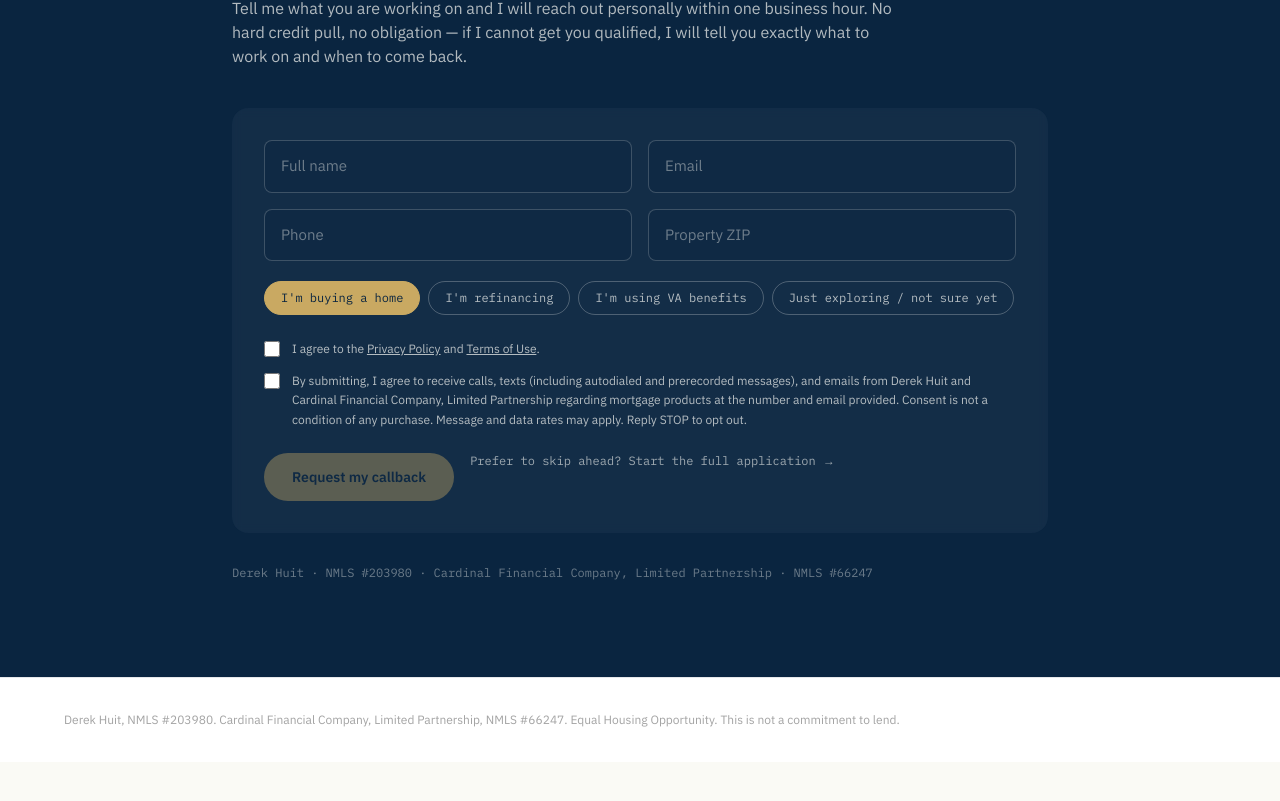
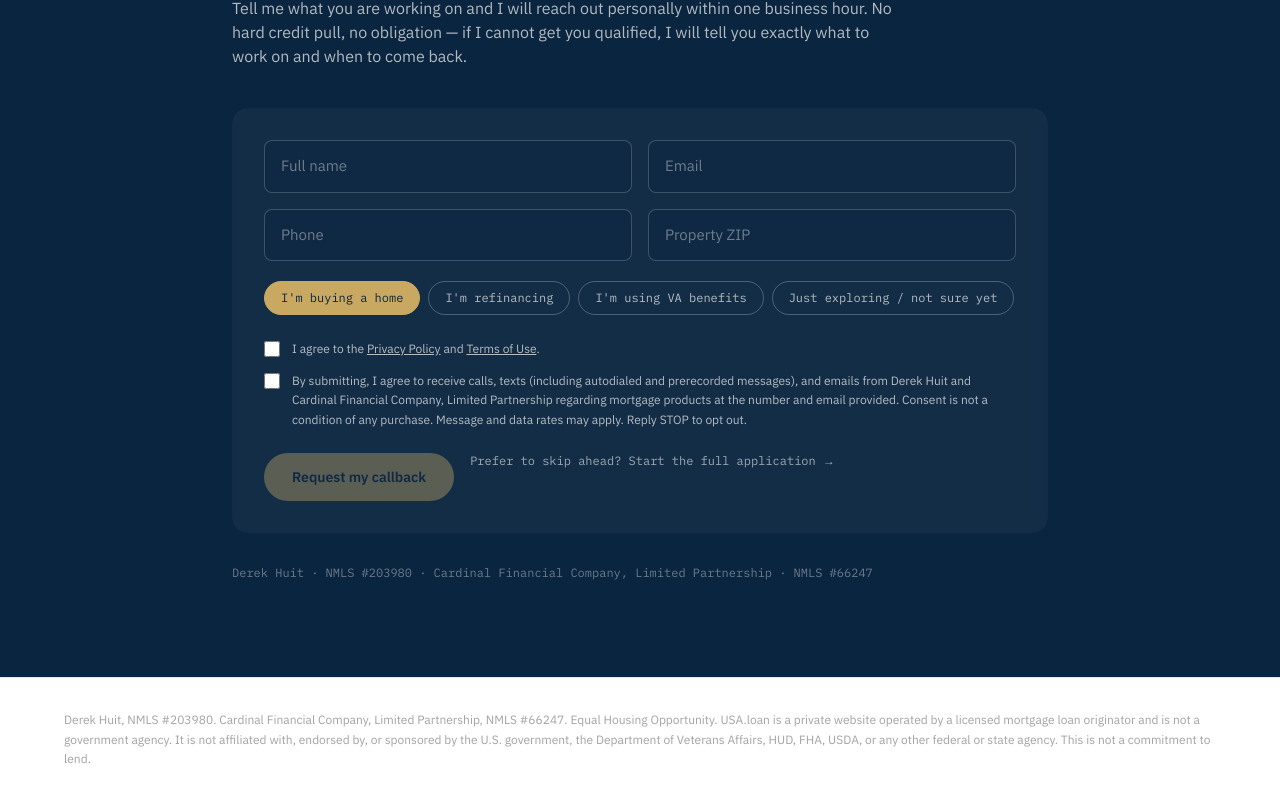
Before and after one commit to derekhuit-afk/usa-loan, a Next.js app: page /learn in a window 1280 px wide. Shown: the part 1250-2051 px from the top of the page. Before the commit the page ends 2012 px from the top, so only its background shows below. Built offline with nearby package versions, Linux system fonts and the light colour scheme.

Commit message:
UDAAP: government-affiliation disclaimer in compliance footer, all templates

```diff
--- a/app/learn/[slug]/page.tsx
+++ b/app/learn/[slug]/page.tsx
@@ -231,7 +231,7 @@ export default function LearnPost({ params }: { params: { slug: string } }) {
       <div className="border-t border-navy/10 bg-white px-6 py-8 md:px-10">
         <p className="mx-auto max-w-6xl text-xs leading-relaxed text-ink/40">
           Derek Huit, NMLS #203980. Cardinal Financial Company, Limited Partnership, NMLS #66247.
-          Equal Housing Opportunity. This is not a commitment to lend. All loans subject to credit approval,
+          Equal Housing Opportunity. USA.loan is a private website operated by a licensed mortgage loan originator and is not a government agency. It is not affiliated with, endorsed by, or sponsored by the U.S. government, the Department of Veterans Affairs, HUD, FHA, USDA, or any other federal or state agency. This is not a commitment to lend. All loans subject to credit approval,
           underwriting, and appraisal.
           {isDscr && " " + DSCR_DISCLOSURE}
         </p>
--- a/app/learn/page.tsx
+++ b/app/learn/page.tsx
@@ -104,7 +104,7 @@ export default function LearnIndex() {
       <div className="border-t border-navy/10 bg-white px-6 py-8 md:px-10">
         <p className="mx-auto max-w-6xl text-xs leading-relaxed text-ink/40">
           Derek Huit, NMLS #203980. Cardinal Financial Company, Limited Partnership, NMLS #66247.
-          Equal Housing Opportunity. This is not a commitment to lend.
+          Equal Housing Opportunity. USA.loan is a private website operated by a licensed mortgage loan originator and is not a government agency. It is not affiliated with, endorsed by, or sponsored by the U.S. government, the Department of Veterans Affairs, HUD, FHA, USDA, or any other federal or state agency. This is not a commitment to lend.
         </p>
       </div>
     </main>
--- a/app/page.tsx
+++ b/app/page.tsx
@@ -709,7 +709,7 @@ function Footer() {
 
         <div className="mt-12 border-t border-cream/10 pt-8 text-xs leading-relaxed text-cream/40">
           <p>
-            ⌂ Equal Housing Opportunity. Derek Huit, NMLS #203980, is licensed in Alaska, Florida, Georgia, Illinois, Indiana,
+            ⌂ Equal Housing Opportunity. USA.loan is a private website operated by a licensed mortgage loan originator and is not a government agency. It is not affiliated with, endorsed by, or sponsored by the U.S. government, the Department of Veterans Affairs, HUD, FHA, USDA, or any other federal or state agency. Derek Huit, NMLS #203980, is licensed in Alaska, Florida, Georgia, Illinois, Indiana,
             Michigan, Montana, Oklahoma, Texas, and Washington. Cardinal Financial Company, Limited Partnership, NMLS
             #66247, holds state licenses as described at cardinalfinancial.com/nmls-licensing. This site is not
             authorized by the New York State Department of Financial Services. No mortgage loan applications for
--- a/app/privacy/page.tsx
+++ b/app/privacy/page.tsx
@@ -75,7 +75,7 @@ export default function PrivacyPage() {
           </p>
 
           <p className="text-xs text-ink/50">
-            Powered by Cardinal Financial Company, Limited Partnership | NMLS #66247. Equal Housing Opportunity. Not a commitment to lend.
+            Powered by Cardinal Financial Company, Limited Partnership | NMLS #66247. Equal Housing Opportunity. USA.loan is a private website operated by a licensed mortgage loan originator and is not a government agency. It is not affiliated with, endorsed by, or sponsored by the U.S. government, the Department of Veterans Affairs, HUD, FHA, USDA, or any other federal or state agency. Not a commitment to lend.
           </p>
         </div>
       </div>
--- a/app/programs/[program]/page.tsx
+++ b/app/programs/[program]/page.tsx
@@ -201,7 +201,7 @@ export default function ProgramPage({ params }: { params: { program: string } })
         <p className="mx-auto max-w-6xl text-xs leading-relaxed text-ink/40">
           Derek Huit, NMLS #203980, is licensed to originate mortgage loans in Alaska, Georgia, Illinois, Indiana,
           Michigan, Montana, Oklahoma, Texas, Florida, and Washington. Cardinal Financial Company, Limited Partnership,
-          NMLS #66247. Equal Housing Opportunity. This is not a commitment to lend. All loans subject to credit
+          NMLS #66247. Equal Housing Opportunity. USA.loan is a private website operated by a licensed mortgage loan originator and is not a government agency. It is not affiliated with, endorsed by, or sponsored by the U.S. government, the Department of Veterans Affairs, HUD, FHA, USDA, or any other federal or state agency. This is not a commitment to lend. All loans subject to credit
           approval, underwriting, and appraisal.
           {p.dscr && " " + DSCR_DISCLOSURE}
         </p>
--- a/app/states/[state]/page.tsx
+++ b/app/states/[state]/page.tsx
@@ -238,7 +238,7 @@ export default function StatePage({ params }: { params: { state: string } }) {
         <p className="mx-auto max-w-6xl text-xs leading-relaxed text-ink/40">
           Derek Huit, NMLS #203980, is licensed to originate mortgage loans in Alaska, Georgia, Illinois, Indiana,
           Michigan, Montana, Oklahoma, Texas, Florida, and Washington. Cardinal Financial Company, Limited Partnership,
-          NMLS #66247. Equal Housing Opportunity. This is not a commitment to lend. All loans subject to credit
+          NMLS #66247. Equal Housing Opportunity. USA.loan is a private website operated by a licensed mortgage loan originator and is not a government agency. It is not affiliated with, endorsed by, or sponsored by the U.S. government, the Department of Veterans Affairs, HUD, FHA, USDA, or any other federal or state agency. This is not a commitment to lend. All loans subject to credit
           approval, underwriting, and appraisal.
           {s.dscr && " " + DSCR_DISCLOSURE}
         </p>
--- a/app/terms/page.tsx
+++ b/app/terms/page.tsx
@@ -77,7 +77,7 @@ export default function TermsPage() {
           </p>
 
           <p className="text-xs text-ink/50">
-            Powered by Cardinal Financial Company, Limited Partnership | NMLS #66247. Equal Housing Opportunity. Not a commitment to lend.
+            Powered by Cardinal Financial Company, Limited Partnership | NMLS #66247. Equal Housing Opportunity. USA.loan is a private website operated by a licensed mortgage loan originator and is not a government agency. It is not affiliated with, endorsed by, or sponsored by the U.S. government, the Department of Veterans Affairs, HUD, FHA, USDA, or any other federal or state agency. Not a commitment to lend.
           </p>
         </div>
       </div>
```
